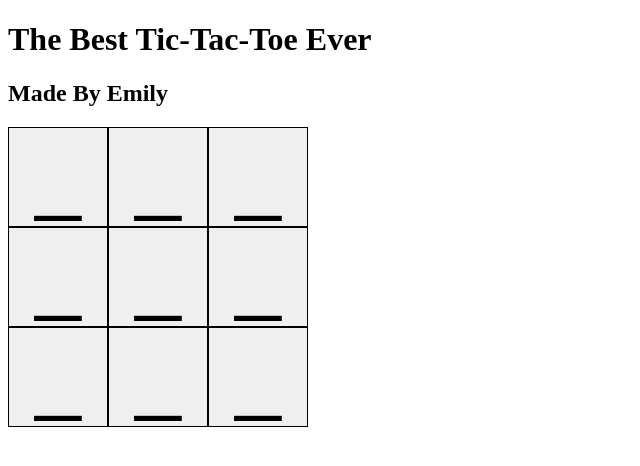
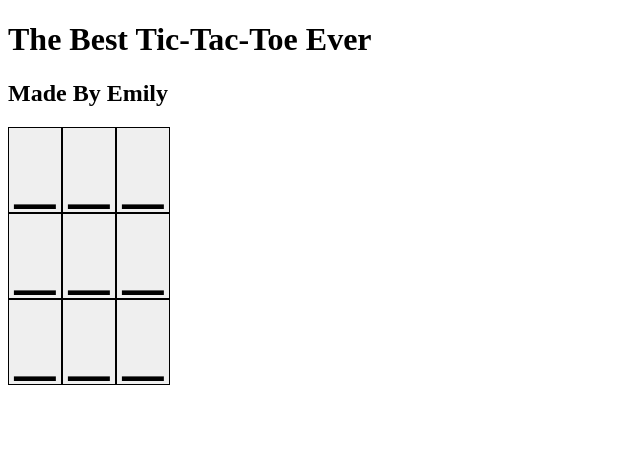
Before and after one commit to CodingItWrong/emily-tictactoe, a Vue app: page / in a window 1280 px wide. Shown: the top 466 px of the page, without its empty margins (0-640 px from the left). Built offline with nearby package versions, Linux system fonts and the light colour scheme.

Commit message:
Sorta fix visuals

```diff
--- a/src/components/Square.vue
+++ b/src/components/Square.vue
@@ -27,11 +27,8 @@ export default {
 
 <style scoped>
 .square {
-  display: inline-block;
-  width: 100px;
-  height: 100px;
+  display: inline;
   border: solid 1px black;
-  font-size: 82px;
-  text-align: center;
+  font-size: 72px;
 }
 </style>
```
